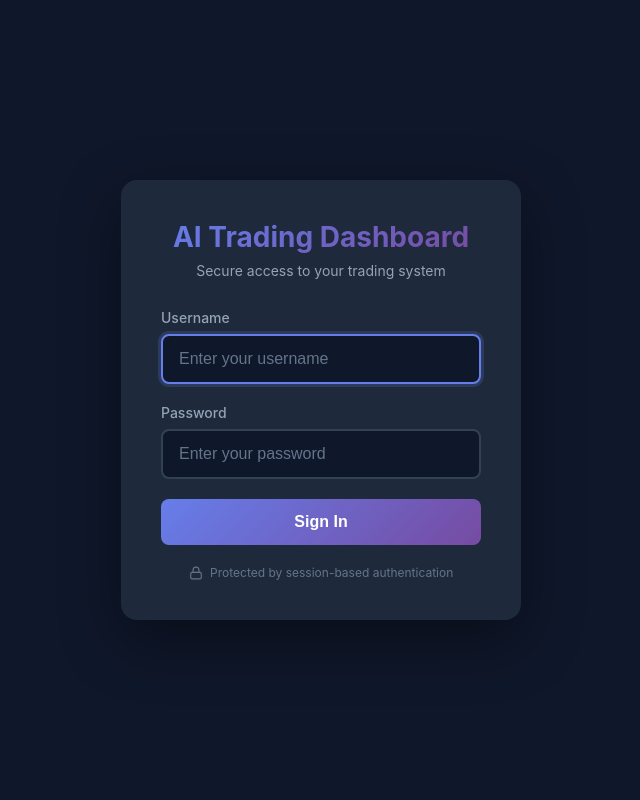
After one commit to ekl254/ai_trader, a Flask app: page /login in a window 1280 px wide. The commit adds this page. Shown: the whole page, without its empty margins (319-959 px from the left). Run offline with Flask 3, Linux system fonts and the light colour scheme.

Commit message:
feat: add dashboard authentication and real-time position updates with visual feedback
- Add session-based authentication with login/logout
- Protect all dashboard routes and API endpoints
- Add login page with dark theme matching dashboard
- Add logout button to all dashboard templates
- Fix API returning HTML instead of JSON on 401 (improved login_required decorator)
- Add fetchWithAuth helper in optimizer for proper auth error handling
- Add real-time flash animations (green/red) when position prices or P&L change
- Add 'last updated' timestamp to positions table
- Update .env.example with DASHBOARD_USERNAME, DASHBOARD_PASSWORD, DASHBOARD_SECRET_KEY

```diff
--- a/web/templates/analysis.html
+++ b/web/templates/analysis.html
@@ -101,6 +101,7 @@
                 <a href="/analysis" class="active">Analysis</a>
                 <a href="/performance">Performance</a>
                 <a href="/optimizer">Optimizer</a>
+                <a href="/logout" style="background: rgba(239,68,68,0.3); margin-left: auto;">Logout</a>
             </div>
         </div>
 
--- /dev/null
+++ b/web/templates/login.html
@@ -0,0 +1,147 @@
+<!DOCTYPE html>
+<html lang="en">
+<head>
+    <meta charset="UTF-8">
+    <meta name="viewport" content="width=device-width, initial-scale=1.0">
+    <title>Login - AI Trading Dashboard</title>
+    <style>
+        * { margin: 0; padding: 0; box-sizing: border-box; }
+        body {
+            font-family: -apple-system, BlinkMacSystemFont, 'Segoe UI', Roboto, sans-serif;
+            background: #0f172a;
+            color: #e2e8f0;
+            min-height: 100vh;
+            display: flex;
+            align-items: center;
+            justify-content: center;
+        }
+        .login-container {
+            background: #1e293b;
+            padding: 40px;
+            border-radius: 16px;
+            box-shadow: 0 20px 60px rgba(0, 0, 0, 0.4);
+            width: 100%;
+            max-width: 400px;
+        }
+        .logo {
+            text-align: center;
+            margin-bottom: 30px;
+        }
+        .logo h1 {
+            font-size: 28px;
+            background: linear-gradient(135deg, #667eea 0%, #764ba2 100%);
+            -webkit-background-clip: text;
+            -webkit-text-fill-color: transparent;
+            background-clip: text;
+        }
+        .logo p {
+            color: #94a3b8;
+            margin-top: 8px;
+            font-size: 14px;
+        }
+        .form-group {
+            margin-bottom: 20px;
+        }
+        .form-group label {
+            display: block;
+            margin-bottom: 8px;
+            color: #94a3b8;
+            font-size: 14px;
+            font-weight: 500;
+        }
+        .form-group input {
+            width: 100%;
+            padding: 14px 16px;
+            background: #0f172a;
+            border: 2px solid #334155;
+            border-radius: 8px;
+            color: #e2e8f0;
+            font-size: 16px;
+            transition: border-color 0.3s, box-shadow 0.3s;
+        }
+        .form-group input:focus {
+            outline: none;
+            border-color: #667eea;
+            box-shadow: 0 0 0 3px rgba(102, 126, 234, 0.2);
+        }
+        .form-group input::placeholder {
+            color: #64748b;
+        }
+        .btn-login {
+            width: 100%;
+            padding: 14px;
+            background: linear-gradient(135deg, #667eea 0%, #764ba2 100%);
+            border: none;
+            border-radius: 8px;
+            color: white;
+            font-size: 16px;
+            font-weight: 600;
+            cursor: pointer;
+            transition: transform 0.2s, box-shadow 0.2s;
+        }
+        .btn-login:hover {
+            transform: translateY(-2px);
+            box-shadow: 0 10px 30px rgba(102, 126, 234, 0.4);
+        }
+        .btn-login:active {
+            transform: translateY(0);
+        }
+        .error-message {
+            background: rgba(239, 68, 68, 0.1);
+            border: 1px solid #ef4444;
+            color: #ef4444;
+            padding: 12px 16px;
+            border-radius: 8px;
+            margin-bottom: 20px;
+            font-size: 14px;
+            text-align: center;
+        }
+        .security-note {
+            text-align: center;
+            margin-top: 20px;
+            color: #64748b;
+            font-size: 12px;
+        }
+        .security-note svg {
+            vertical-align: middle;
+            margin-right: 4px;
+        }
+    </style>
+</head>
+<body>
+    <div class="login-container">
+        <div class="logo">
+            <h1>AI Trading Dashboard</h1>
+            <p>Secure access to your trading system</p>
+        </div>
+
+        {% if error %}
+        <div class="error-message">
+            {{ error }}
+        </div>
+        {% endif %}
+
+        <form method="POST" action="/login">
+            <div class="form-group">
+                <label for="username">Username</label>
+                <input type="text" id="username" name="username" placeholder="Enter your username" required autofocus>
+            </div>
+
+            <div class="form-group">
+                <label for="password">Password</label>
+                <input type="password" id="password" name="password" placeholder="Enter your password" required>
+            </div>
+
+            <button type="submit" class="btn-login">Sign In</button>
+        </form>
+
+        <p class="security-note">
+            <svg width="14" height="14" viewBox="0 0 24 24" fill="none" stroke="currentColor" stroke-width="2">
+                <rect x="3" y="11" width="18" height="11" rx="2" ry="2"></rect>
+                <path d="M7 11V7a5 5 0 0 1 10 0v4"></path>
+            </svg>
+            Protected by session-based authentication
+        </p>
+    </div>
+</body>
+</html>
--- a/web/templates/performance.html
+++ b/web/templates/performance.html
@@ -63,6 +63,7 @@
                 <a href="/analysis">Analysis</a>
                 <a href="/performance" class="active">Performance</a>
                 <a href="/optimizer">Optimizer</a>
+                <a href="/logout" style="background: rgba(239,68,68,0.3); margin-left: auto;">Logout</a>
             </div>
         </div>
 
```
Also changed, not shown: web/dashboard.py (+87 -1 lines), web/templates/dashboard.html (+70 -7 lines), web/templates/optimizer.html (+14 -3 lines), 1 other file.
